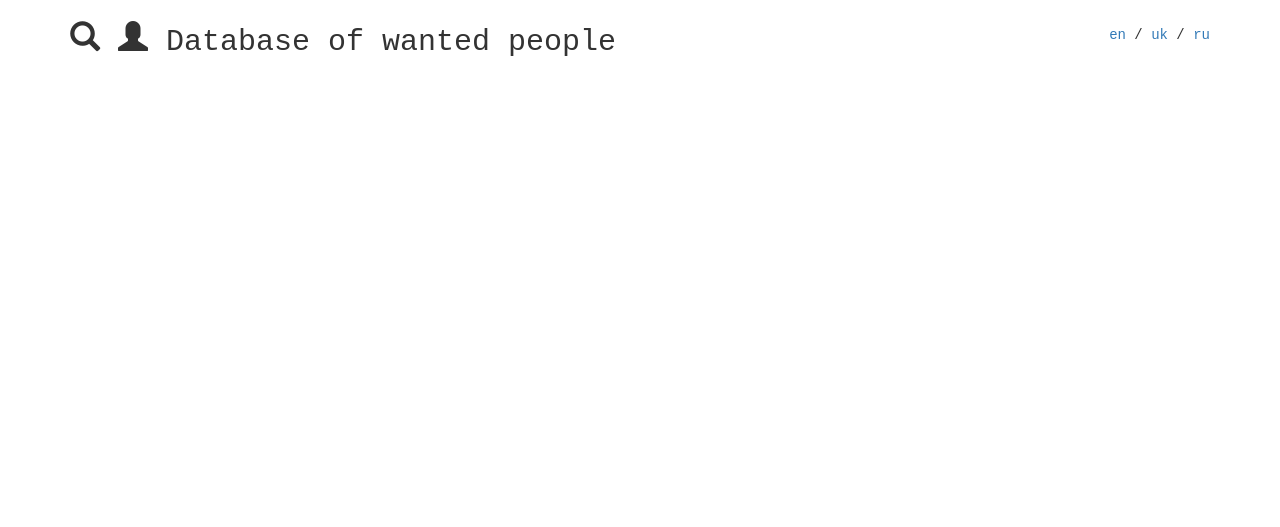
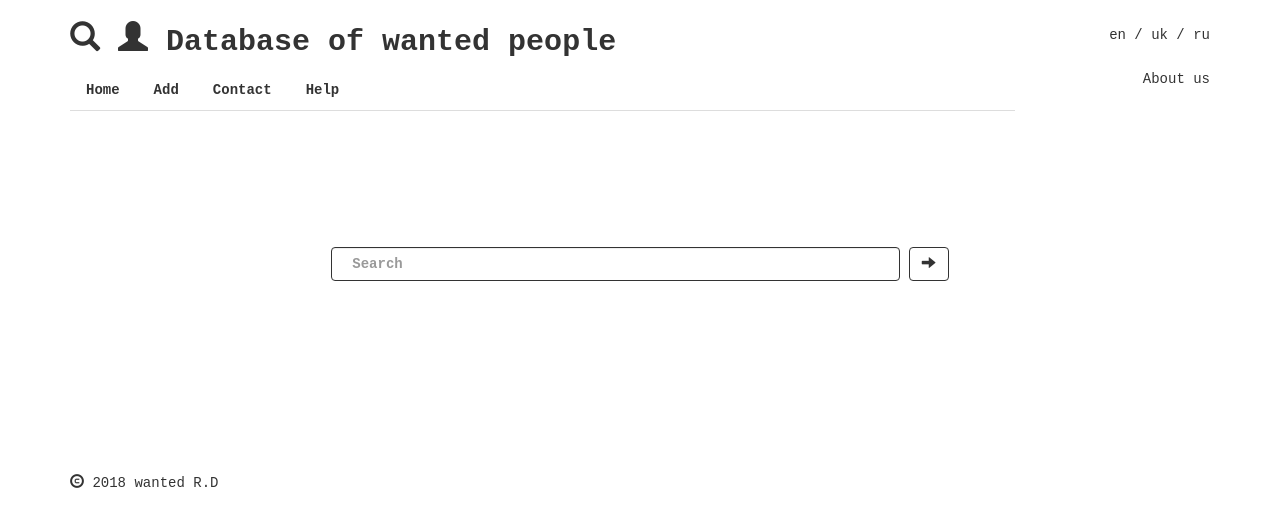
Before and after one commit to demkivroman/WantedPeopleDB, a Django app: page / in a window 1280 px wide. Shown: the top 527 px of the page. Run offline with Django 3.2, Linux system fonts and the light colour scheme; some libraries are stand-ins or nearby versions.

Commit message:
Add search on base page

```diff
--- a/peoplesWDB/static/css/main.css
+++ b/peoplesWDB/static/css/main.css
@@ -2,10 +2,60 @@ body{
     font-family: Courier New;
 }
 
-#head{
+body a{
+    color: #333;
+}
 
+body a:hover{
+   background-color: #333;
+   padding: 5px;
+   text-decoration: underline;
+   color: white;
+}
+#navbar a:hover{
+   background-color: #333;
+   padding: 5px;
+   color: white;
+}
+
+
+#status_menu{
+    padding: 10px;
 }
 
 .langswitcher{
 margin-top: 25px;
 }
+
+#main_search input{
+   width: 50%;
+   padding: 12px 20px;
+   border: 1px solid;
+}
+
+#main_search{
+    text-align: center;
+    margin-top: 10%;
+}
+
+#main_search input, select, textarea{
+  color: #333;
+  font-weight: 900;
+}
+
+.btn{
+    background-color:white;
+    border: 1px solid;
+}
+.btn:hover{
+   background-color:#333;
+   color:white;
+}
+
+#footer{
+margin-top: 15%;
+}
+
+#footer div a{
+   text-align: right;
+}
--- a/peoplesWDB/templates/base.html
+++ b/peoplesWDB/templates/base.html
@@ -23,12 +23,13 @@
 <body>
 
 <div class = "container">
+
     <div class = "row" id = "head">
         <div class = "col-sm-10">
           <h2>
           <span class="glyphicon glyphicon-search" aria-hidden="true"></span>
           <span class="glyphicon glyphicon-user" aria-hidden="true"></span>
-          Database of wanted people
+          <b>Database of wanted people</b>
           </h2>
         </div>
         <div class = "col-sm-2" style="text-align:right">
@@ -39,6 +40,54 @@
            </div>
         </div>
     </div>
+
+    <div class = "row" id = "navbar">
+        <div class = "col-sm-10">
+             <ul class="nav nav-tabs">
+                <li class="nav-item">
+                <a class="nav-link active" href="#"><b>Home</b></a>
+                </li>
+                <li class="nav-item">
+                <a class="nav-link" href="#"><b>Add</b></a>
+                </li>
+                <li class="nav-item">
+                <a class="nav-link" href="#"><b>Contact</b></a>
+                </li>
+                <li class="nav-item">
+                <a class="nav-link" href="#"><b>Help</b></a>
+                </li>
+             </ul>
+        </div>
+        <div class = "col-sm-2" style="text-align:right">
+          <a class="nav-link active" href="#">About us</a>
+        </div>
+    </div>
+
+    <div class = "row" id = "status_menu">
+        <div class = "col-sm-12">
+
+        </div>
+    </div>
+
+   <div class = "row" id = "search">
+        <div class = "col-sm-12">
+           <nav class="navbar navbar-light bg-light">
+             <form class = "form-inline" id = "main_search">
+               <input class="form-control mr-sm-2" type="text" placeholder="Search">
+               <button class="btn" type="submit">
+               <span class="glyphicon glyphicon-arrow-right" aria-hidden="true"></span>
+               </button>
+             </form>
+           </nav>
+        </div>
+    </div>
+
+   <div class = "row" id = "footer">
+       <div class = "col-sm-6">
+          <span class = "glyphicon glyphicon-copyright-mark"> </span> 2018 wanted R.D
+       </div>
+   </div>
+
 </div>
 
 
```
